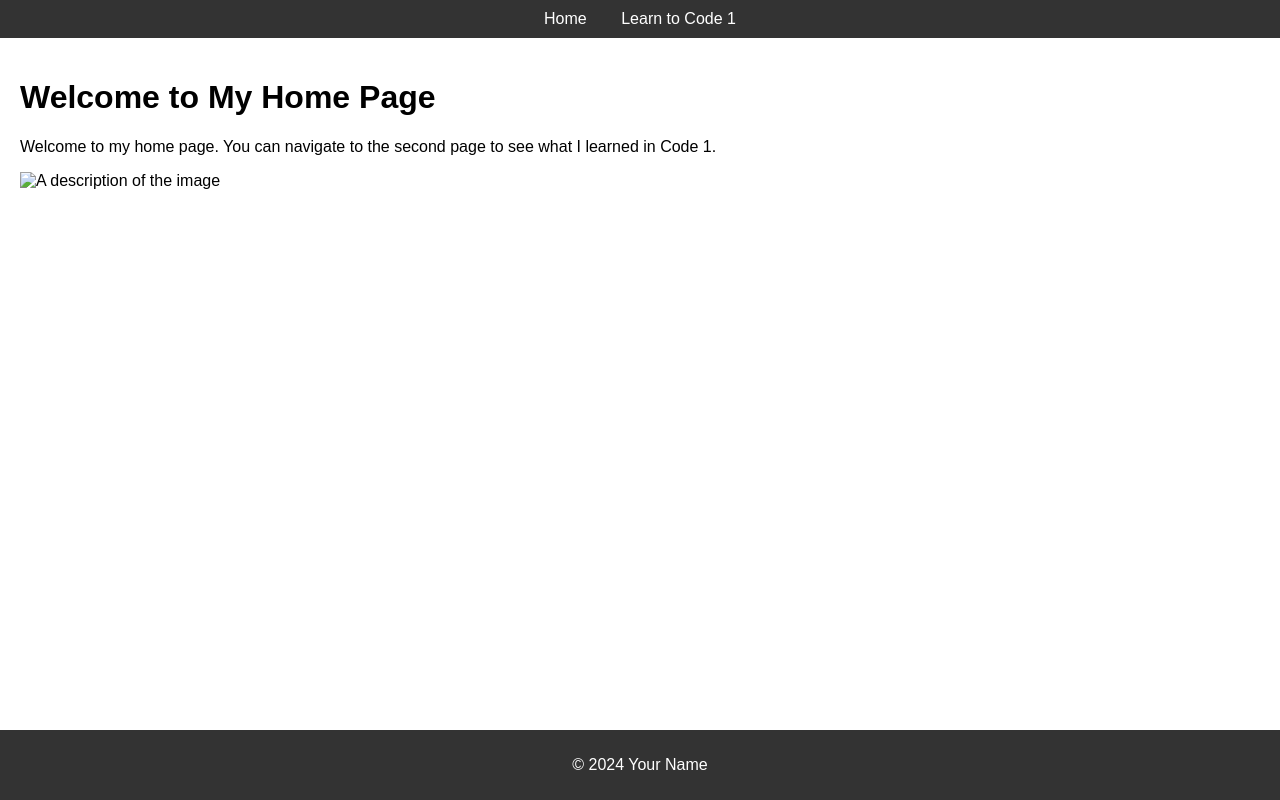
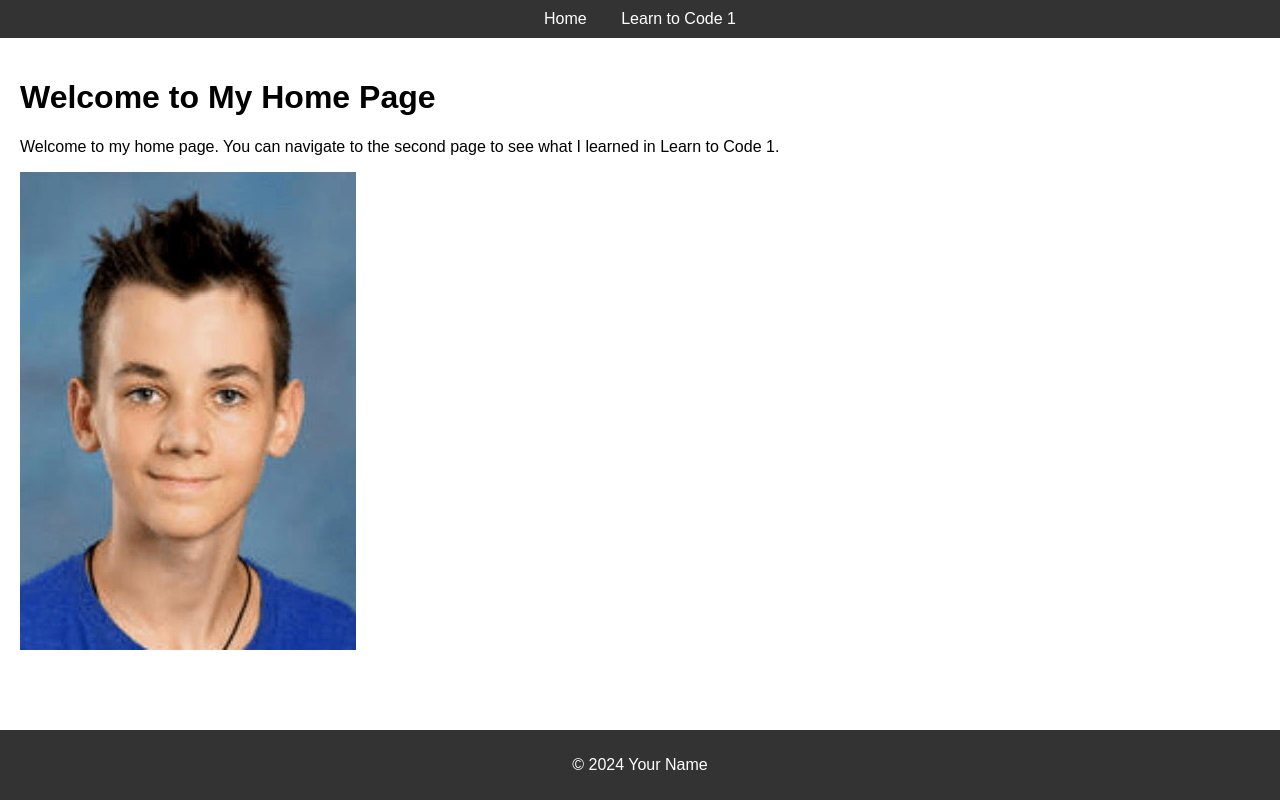
Before and after one commit to Yaro945/Yaro945.github.io, a plain HTML site: page index.html in a window 1280 px wide. Drawn offline with Linux system fonts and the light colour scheme.

Commit message:
index.html

```diff
--- a/index.html
+++ b/index.html
@@ -17,8 +17,8 @@
     </header>
     <main>
         <h1>Welcome to My Home Page</h1>
-        <p>Welcome to my home page. You can navigate to the second page to see what I learned in Code 1.</p>
-        <img src="path/to/your/image.jpg" alt="A description of the image">
+        <p>Welcome to my home page. You can navigate to the second page to see what I learned in Learn to Code 1.</p>
+        <img src="Yaro.jpg" alt="A description of the image">
     </main>
     <footer>
         <p>© 2024 Your Name</p>
```
Also changed, not shown: learn-to-code1.html (+3 -3 lines).
